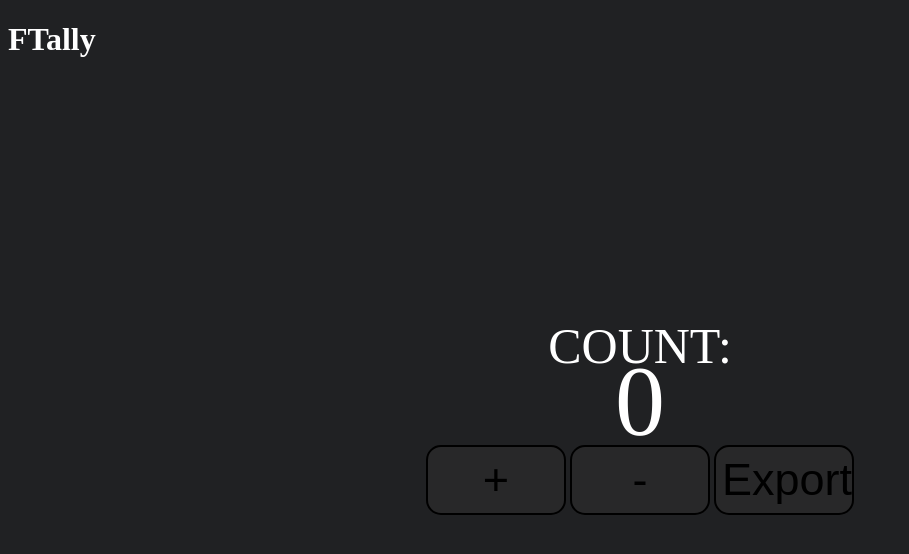
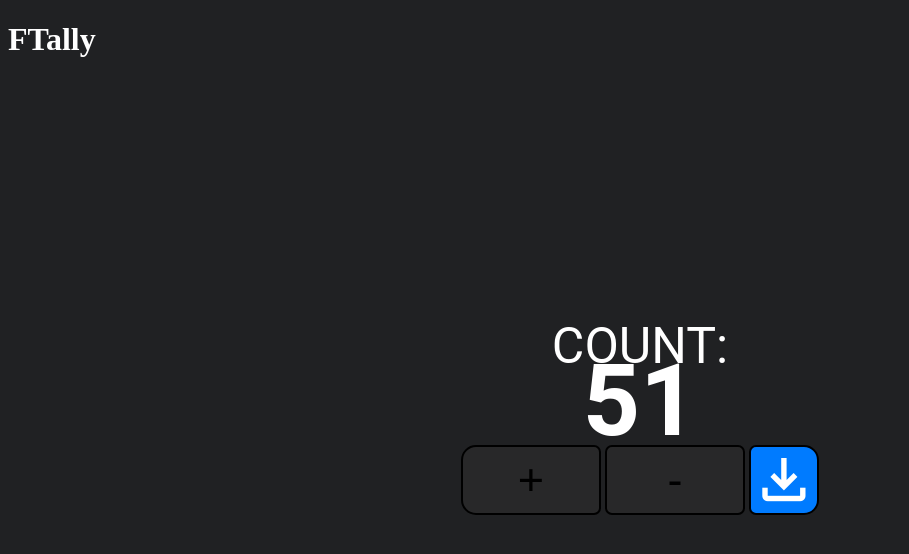
Before and after one commit to MixoMax/FTally, a Flask app: page / in a window 1280 px wide. Shown: the top 554 px of the page, without its empty margins (0-909 px from the left). Run offline with Flask 3, Linux system fonts and the light colour scheme.

Commit message:
Simple Features, Better Styling

```diff
--- a/static/stylesheet.css
+++ b/static/stylesheet.css
@@ -13,6 +13,8 @@ h1{
     transform: translate(-50%, -50%);
     font-size: 100px;
     color: white;
+    font-family: "Roboto", sans-serif;
+    font-weight: 600;
 }
 
 #count-text{
@@ -22,6 +24,8 @@ h1{
     transform: translate(-50%, -50%);
     font-size: 50px;
     color: white;
+    font-family: "Roboto", sans-serif;
+    font-weight: 400;
 }
 
 #buttons{
@@ -29,6 +33,24 @@ h1{
     left: 50%;
     top: 60%;
     transform: translate(-50%, -50%);
+}
+
+#export{
+    width: 70px;
+    height: 70px;
+    border: 2.5px solid rgb(0, 0, 0);
+    border-radius: 7px 15px 15px 7px;
+    background-color: #007bff;
+    color: #fff;
+    font-size: 45px;
+}
+
+#subtract{
+    border-radius: 7px;
+}
+
+#add{
+    border-radius: 15px 7px 7px 15px;
 }
 
 button{
@@ -40,7 +62,20 @@ button{
     border: 2.5px solid rgb(0, 0, 0);
 }
 
+#export:hover{
+    background-color: #0062cc;
+    border: 3px solid rgb(17, 17, 17);
+}
+
 button:hover{
     background-color: rgb(52, 53, 54);
     border: 3px solid rgb(17, 17, 17);
 }
+
+#download-icon{
+    position: relative;
+    left: calc((64px - 64.8px) / 2);
+    top: calc((58px - 64.8px) / 2);
+    color: #fff;
+    scale: 270%;
+}
--- a/templates/index.html
+++ b/templates/index.html
@@ -2,9 +2,22 @@
 <html lang="en"></html>
 <head>
     <link rel="stylesheet" href="./stylesheet.css" />
+    <link rel="stylesheet" href="https://fonts.googleapis.com/css2?family=Material+Symbols+Outlined:opsz,wght,FILL,GRAD@48,400,0,0" />
     <meta charset="UTF-8">
     <title>Document</title>
     <script>
+
+      window.onload = function() {
+        updateCount();
+      };
+
+      window.onkeypress = function(e) {
+        if (e.key == "+") {
+          incrementCount();
+        } else if (e.key == "-") {
+          decrementCount();
+        }
+      };
 
       function updateCount(count) {
         fetch("/get", { method: "GET" })
@@ -29,8 +42,16 @@
         }
 
       function export_to_csv() {
-        fetch("/export", { method: "Post" })
-          .then(response => response.text())
+        fetch("/export", { method: "GET" })
+          .then(response =>
+            response.blob().then(blob => {
+              let url = window.URL.createObjectURL(blob);
+              let a = document.createElement("a");
+              a.href = url;
+              a.download = "count.csv";
+              a.click();
+            })
+          )
       }
 
     </script>
@@ -42,6 +63,6 @@
     <div id="buttons">
       <button id="add" onclick="incrementCount()">+</button>
       <button id="subtract" onclick="decrementCount()">-</button>
-      <button id="export" onclick="export_to_csv()">Export</button>
+      <button id="export" onclick="export_to_csv()"><span id="download-icon" class="material-symbols-outlined">download</span></button>
     </div>
 </body>
```
Also changed, not shown: 1 other file.
